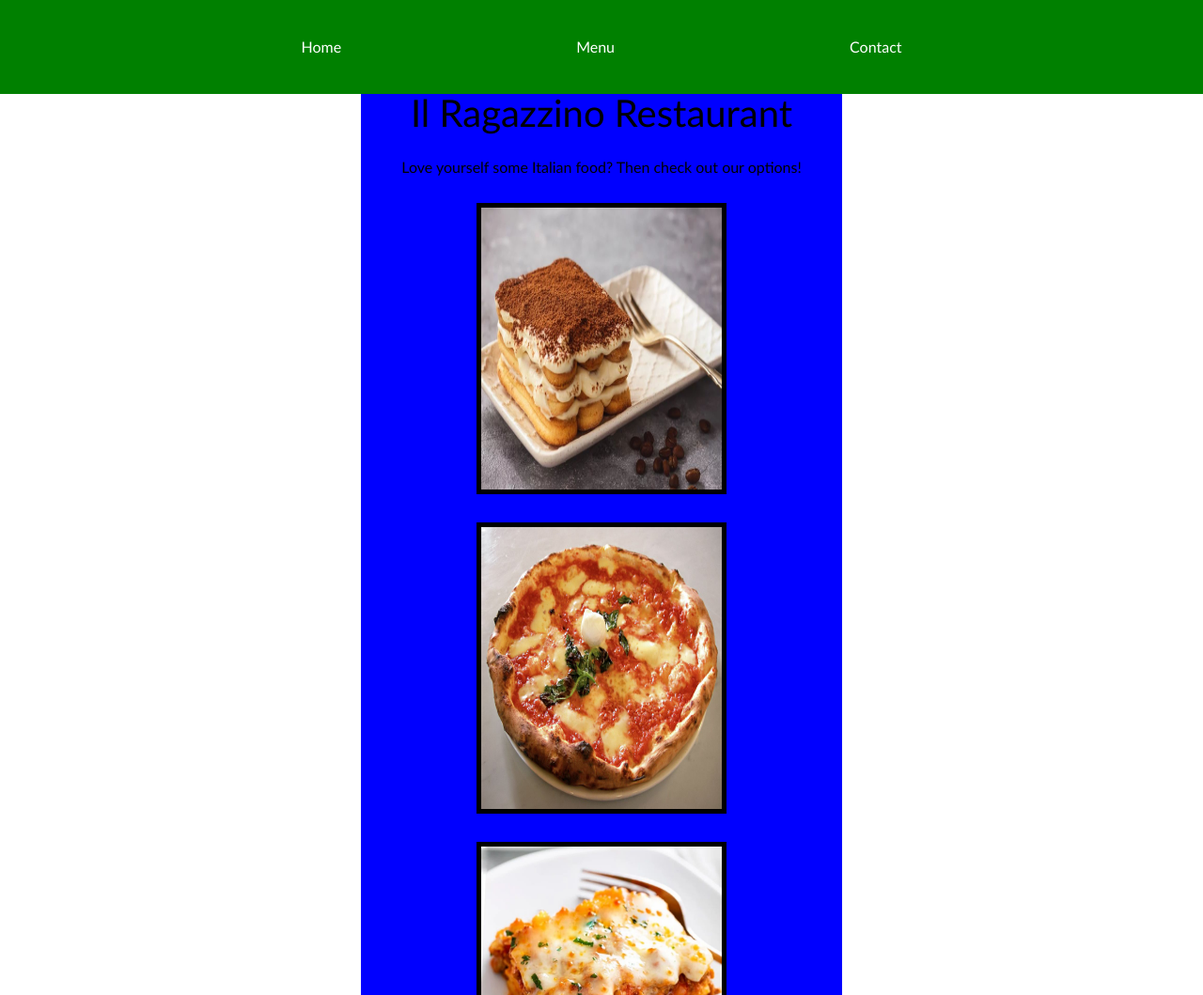
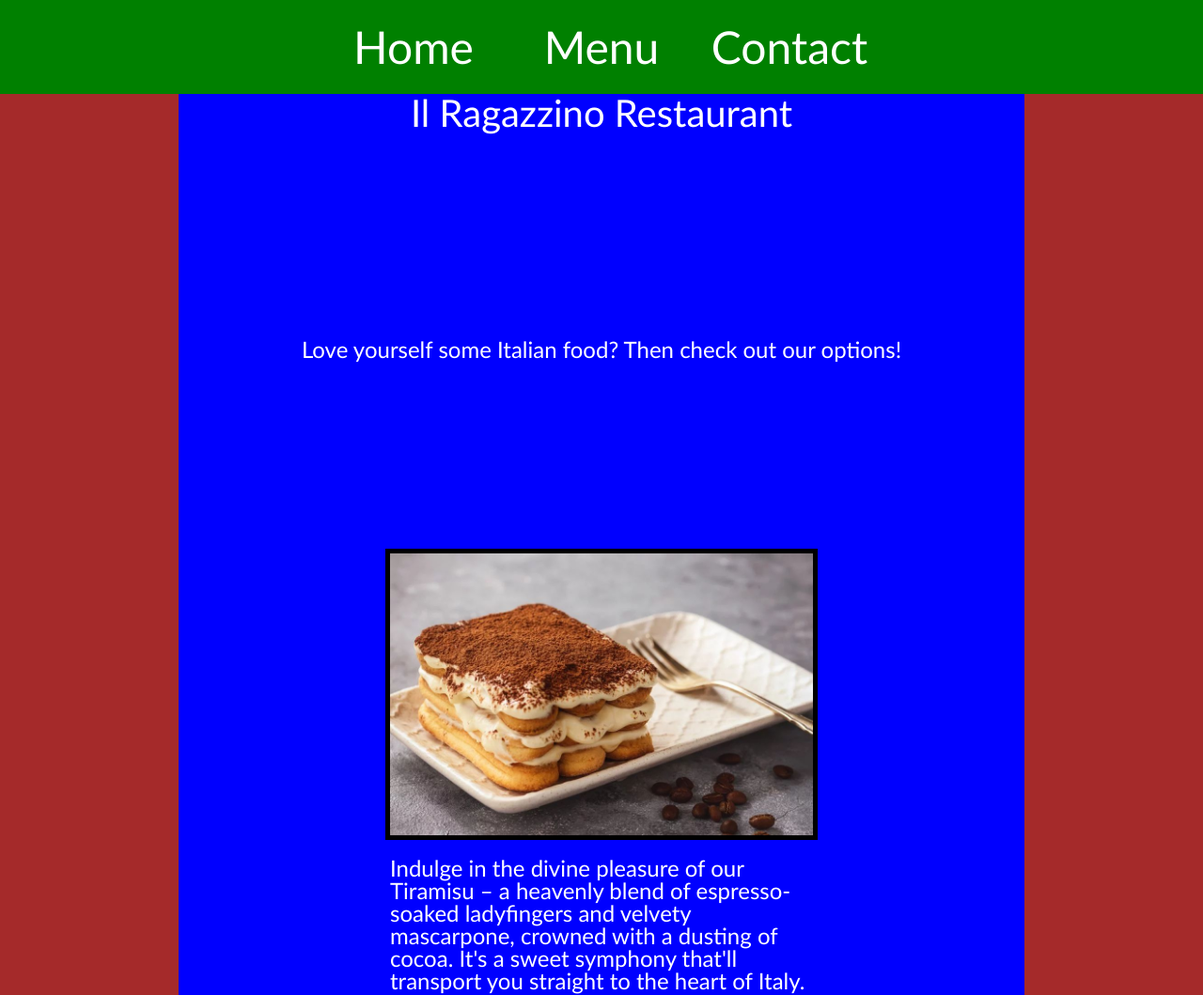
Before and after one commit to autotelico/restaurant-page, a website built with webpack: page dist/index.html in a window 1280 px wide. Shown: the top 1059 px of the page at 94% size. Built offline with nearby package versions, Linux system fonts and the light colour scheme.

Commit message:
add header buttons and style them

```diff
--- a/src/style.css
+++ b/src/style.css
@@ -1,6 +1,10 @@
 :root{
     --food-box-height: 300px;
     font-family: 'Gill Sans', 'Gill Sans MT', Calibri, 'Trebuchet MS', sans-serif;
+}
+
+body {
+    background-color: brown;
 }
 
 #header {
@@ -8,16 +12,34 @@
     color: #fff;
     background-color: green;
     height: 100px;
+    font-size: 48px;
+}
+
+#header .header-option {
+    display: flex;
+    justify-content: center;
+    align-items: center;
+    width: 200px;
+    height: 100%;
+    cursor: pointer;
+    background-color: inherit;
+    transition: .4s background-color;
+}
+
+#header .header-option:hover {
+    background-color: lightgreen;
+    transition: .4s all;
 }
 
 #header ul {
     display: flex;
     justify-content: center;
     align-items: center;
-    gap: 250px;
+    /* gap: 250px; */
     position: relative;
     top: 50%;
     transform: translateY(-50%);
+    height: 100%;
 }
 
 #header li {
@@ -27,18 +49,25 @@
 /* There should be content for when a list item is clicked */
 
 #content {
+    color: #fff;
+    font-size: 24px;
     margin: 0 auto;
-    width: 40vw;
-    height: auto;
+    width: 900px;
+    height: max-content;
     background-color: blue;
     display: flex;
     flex-direction: column;
     align-items: center;
-    gap: 30px;
+    gap: 200px;
 }
 
 #content h1 {
     font-size: 40px;
+}
+
+#content p {
+    margin-top: 20px;
+    /* width: 50%; */
 }
 
 #content .food-div {
```
Also changed, not shown: dist/index.html.
